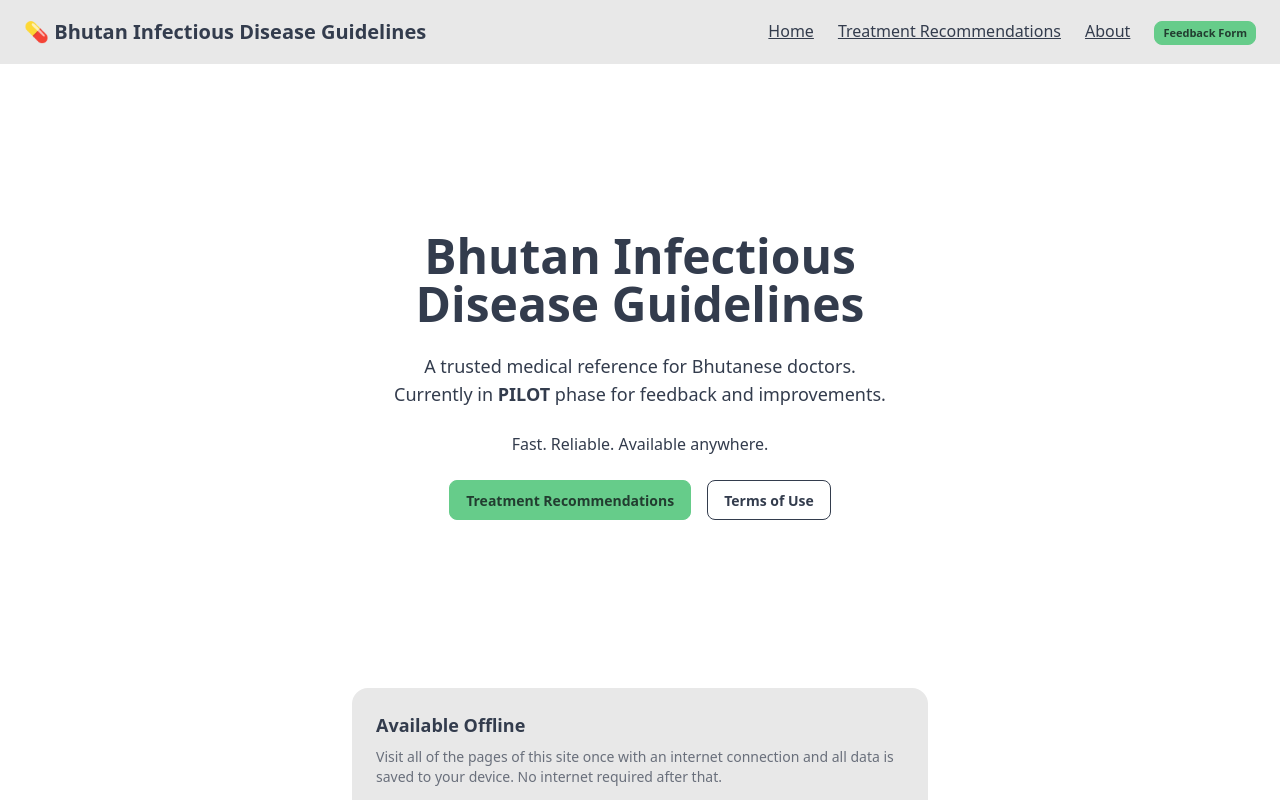
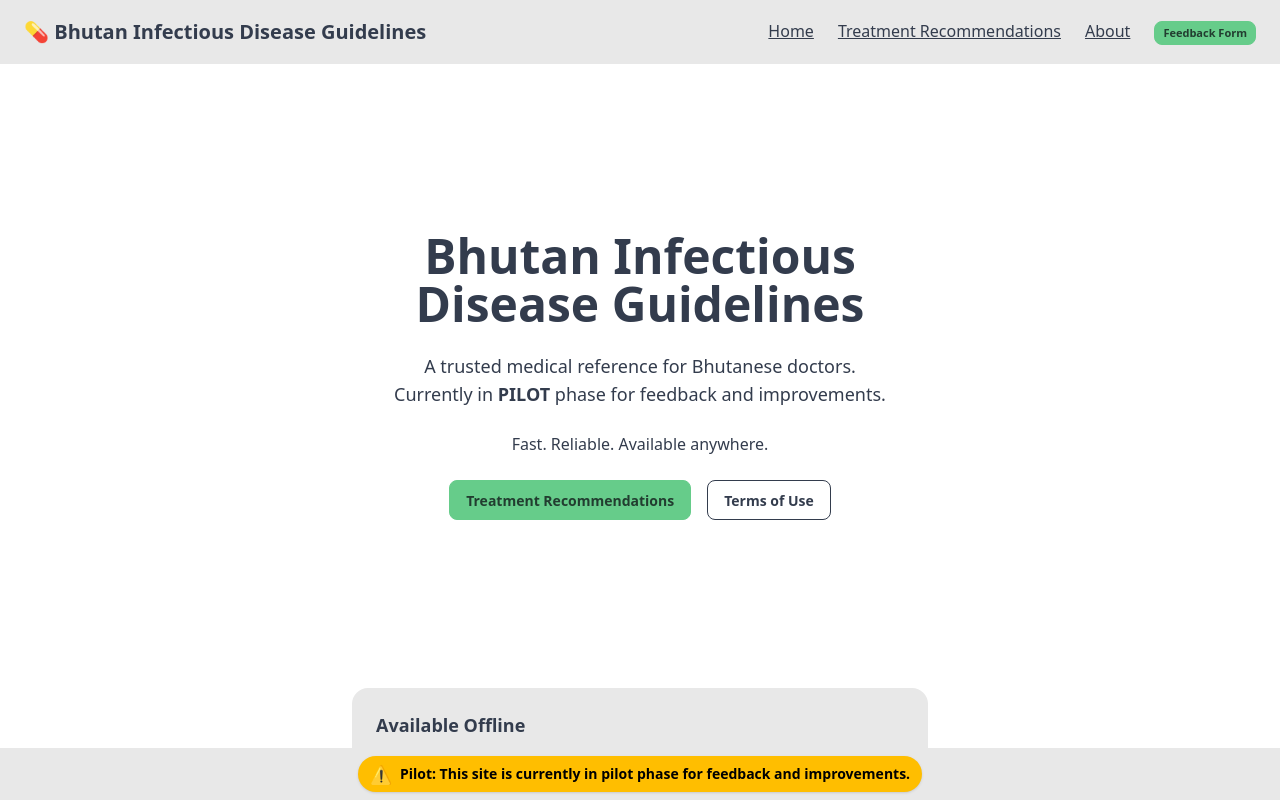
Before and after one commit to pselvana/menlam, a SvelteKit app: page / in a window 1280 px wide. Shown: the top 800 px of the page. Built offline with nearby package versions, Linux system fonts and the light colour scheme; no server answers.

Commit message:
Fix footer and header and refactor routes to use one +layout.svelte

```diff
--- a/src/routes/+layout.svelte
+++ b/src/routes/(app)/+layout.svelte
@@ -1,5 +1,5 @@
 <script>
-	import '../app.css';
+	import '../../app.css';
 	import { browser } from '$app/environment';
 	import { beforeNavigate, afterNavigate } from '$app/navigation';
 	import { onMount } from 'svelte';
@@ -22,13 +22,13 @@
     if (drawer) drawer.checked = false;
   };
 </script>
-<div class="min-h-screen flex flex-col w-full overflow-x-hidden">
+<div class="h-screen flex flex-col w-full overflow-hidden">
 
   <!-- MOBILE DRAWER (mobile only) -->
-  <div class="drawer lg:hidden w-full overflow-x-hidden">
+  <div class="drawer lg:hidden h-full w-full">
     <input id="main-drawer" type="checkbox" class="drawer-toggle" />
 
-    <div class="drawer-content flex flex-col w-full overflow-x-hidden min-h-screen">
+    <div class="drawer-content flex flex-col w-full h-full overflow-x-hidden">
 
       <!-- NAVBAR -->
       <div class="navbar bg-base-200 px-4 sm:px-6 w-full">
@@ -61,12 +61,12 @@
       </div>
 
       <!-- PAGE CONTENT -->
-      <div class="flex-grow w-full overflow-x-hidden">
+      <div class="flex-1 min-h-0 w-full overflow-y-auto overflow-x-hidden">
         <slot />
       </div>
 
       <!-- FOOTER -->
-      <div class="footer footer-center bg-base-200 p-2 mt-4 w-full">
+      <div class="footer footer-center bg-base-200 p-2 w-full">
         <div>
           <div class="flex items-center justify-center gap-2 px-3 py-1 rounded-full bg-warning text-warning-content font-bold shadow">
             <span class="text-lg">⚠️</span>
@@ -94,7 +94,7 @@
   </div>
 
   <!-- DESKTOP CONTENT OUTSIDE OF DRAWER -->
-  <div class="hidden lg:flex flex-col flex-grow">
+  <div class="hidden lg:flex flex-col h-full">
     <!-- Navbar (no hamburger) -->
     <div class="navbar bg-base-200 px-4 sm:px-6 w-full">
       <div class="flex-1 text-xl font-bold">
@@ -110,11 +110,11 @@
       </div>
     </div>
 
-    <div class="flex-grow w-full overflow-x-hidden">
+    <div class="flex-1 min-h-0 w-full overflow-y-auto overflow-x-hidden">
       <slot />
     </div>
 
-    <div class="footer footer-center bg-base-200 p-2 mt-4 w-full">
+    <div class="footer footer-center bg-base-200 p-2 w-full">
       <div>
         <div class="flex items-center justify-center gap-2 px-3 py-1 rounded-full bg-warning text-warning-content font-bold shadow">
           <span class="text-lg">⚠️</span>
--- a/src/routes/guideline/+page.svelte
+++ b/src/routes/(app)/guideline/+page.svelte
@@ -113,6 +113,8 @@
 		loadPDF();
 	});
 </script>
+
+<div class="h-full flex flex-col overflow-hidden">
 
 <!-- Header bar -->
 <div class="navbar bg-base-200 border-b border-base-300 min-h-12 px-3 flex-shrink-0 gap-2">
@@ -267,3 +269,5 @@
 	</div>
 
 </div>
+
+</div>
--- a/src/routes/guideline/+layout.svelte
+++ /dev/null
@@ -1,7 +0,0 @@
-<script>
-	import '../../app.css';
-</script>
-
-<div class="flex flex-col h-screen overflow-hidden">
-	<slot />
-</div>
```
Also changed, not shown: src/routes/(app)/+layout.js (renamed from src/routes/+layout.js), src/routes/(app)/+page.svelte (renamed from src/routes/+page.svelte), src/routes/(app)/about/+page.svelte (renamed from src/routes/about/+page.svelte), src/routes/(app)/guideline/guidelineConfig.js (renamed from src/routes/guideline/guidelineConfig.js), src/routes/(app)/terms/+page.svelte (renamed from src/routes/terms/+page.svelte), src/routes/(app)/treatments/+page.svelte (renamed from src/routes/treatments/+page.svelte), src/routes/(app)/treatments/csvLoader.js (renamed from src/routes/treatments/csvLoader.js), src/routes/(app)/treatments/recommendation/+page.svelte (renamed from src/routes/treatments/recommendation/+page.svelte), src/routes/(app)/treatments/search/+page.svelte (renamed from src/routes/treatments/search/+page.svelte), 1 other file (tests, documents, lock files or other folders).
